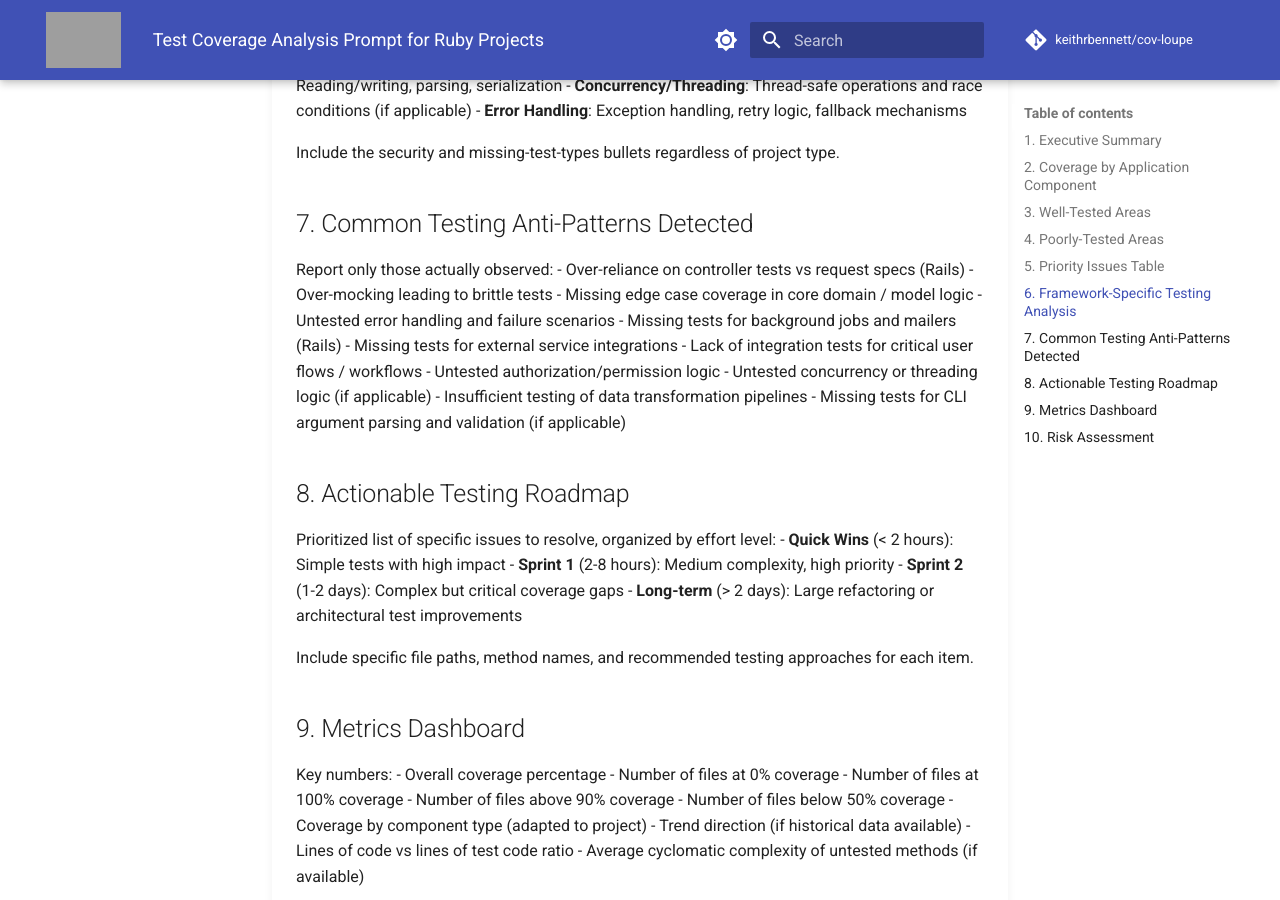
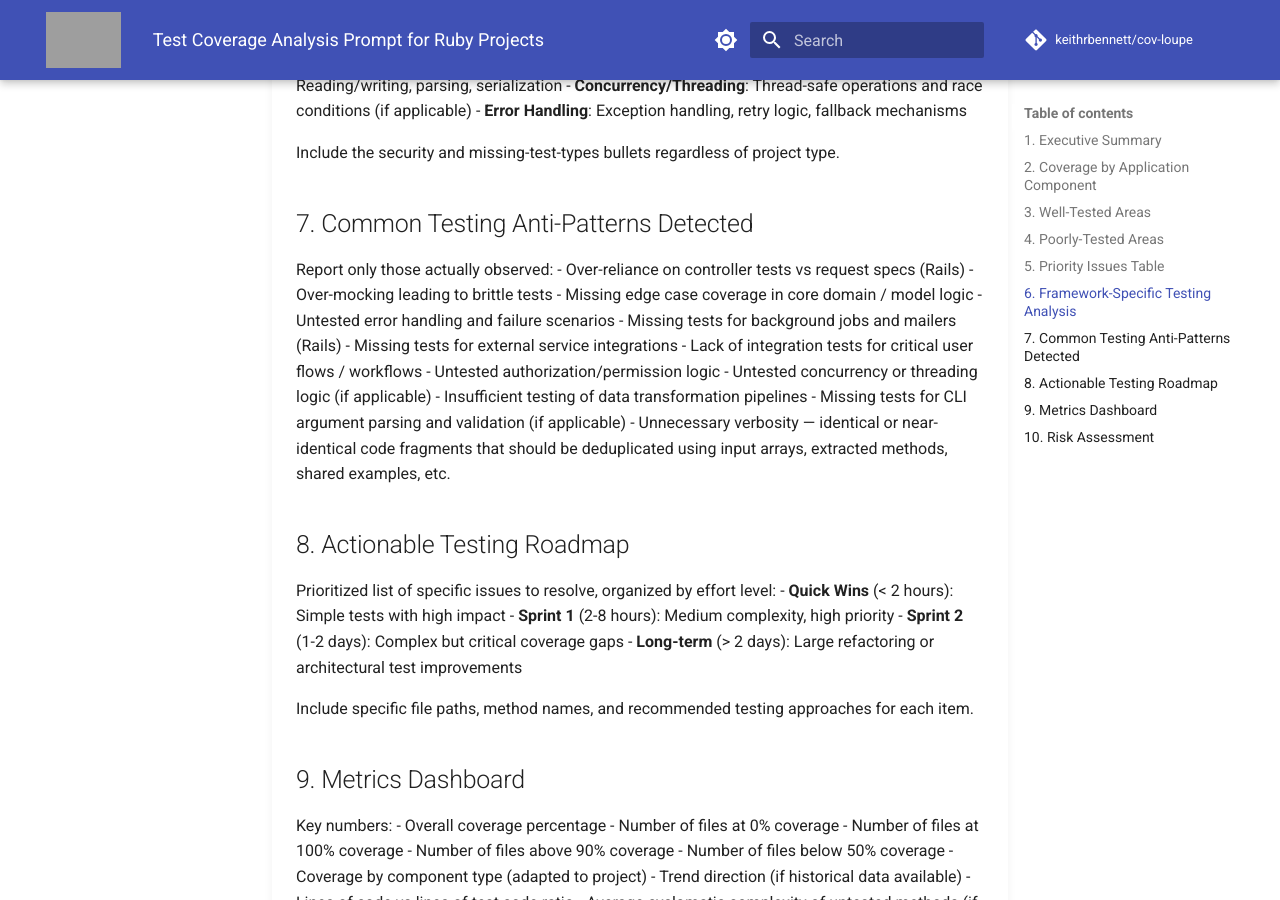
Before and after one commit to keithrbennett/simplecov-mcp, an MkDocs documentation site: the page built from docs/user/prompts/coverage-analysis-prompt.md, in a window 1280 px wide and 900 px high, scrolled down 2035 px. Built offline with MkDocs 1.6.1 and Material for MkDocs 9.7.7, drawn with Linux system fonts in a browser that asks for light colours; comment, search, counter and statistics services are not loaded; grey boxes are pictures that could not be loaded.

Commit message:
Add verbosity/duplication anti-pattern to coverage analysis prompt
https://claude.ai/code/session_01LnoX2ibN7q6zjzQHiYWcNW

```diff
--- a/docs/user/prompts/coverage-analysis-prompt.md
+++ b/docs/user/prompts/coverage-analysis-prompt.md
@@ -82,6 +82,7 @@ Report only those actually observed:
 - Untested concurrency or threading logic (if applicable)
 - Insufficient testing of data transformation pipelines
 - Missing tests for CLI argument parsing and validation (if applicable)
+- Unnecessary verbosity — identical or near-identical code fragments that should be deduplicated using input arrays, extracted methods, shared examples, etc.
 
 ## 8. Actionable Testing Roadmap
 Prioritized list of specific issues to resolve, organized by effort level:
```
